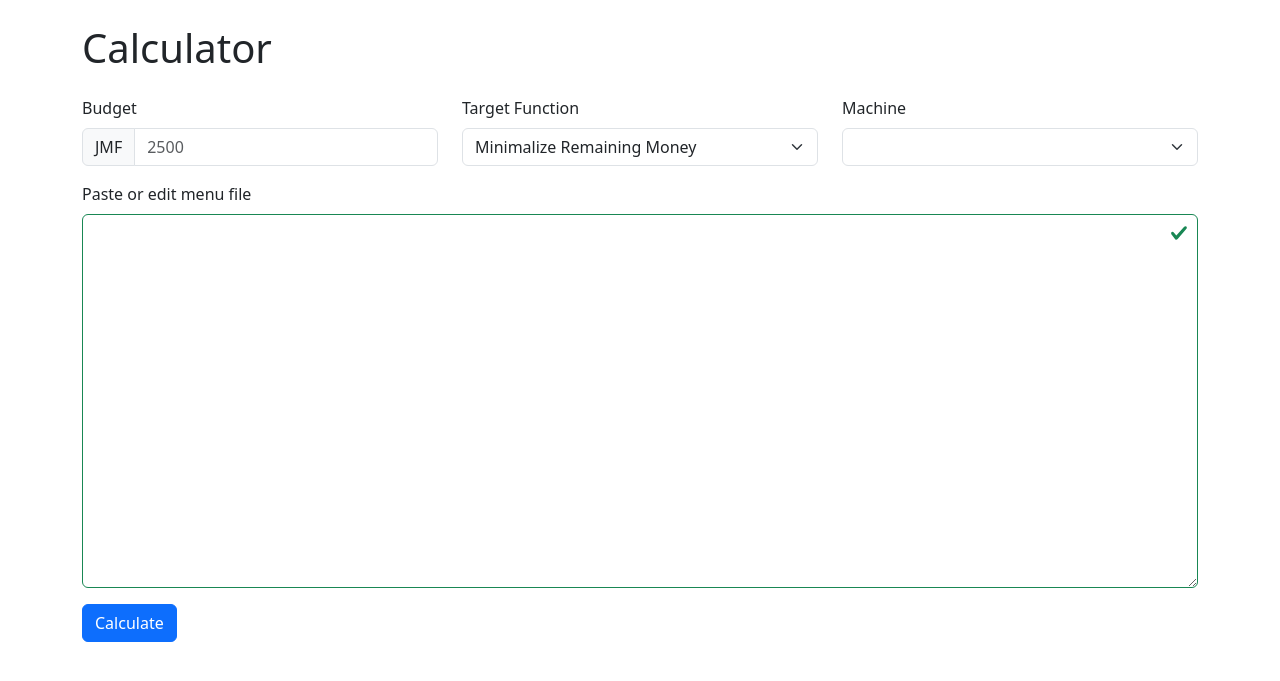
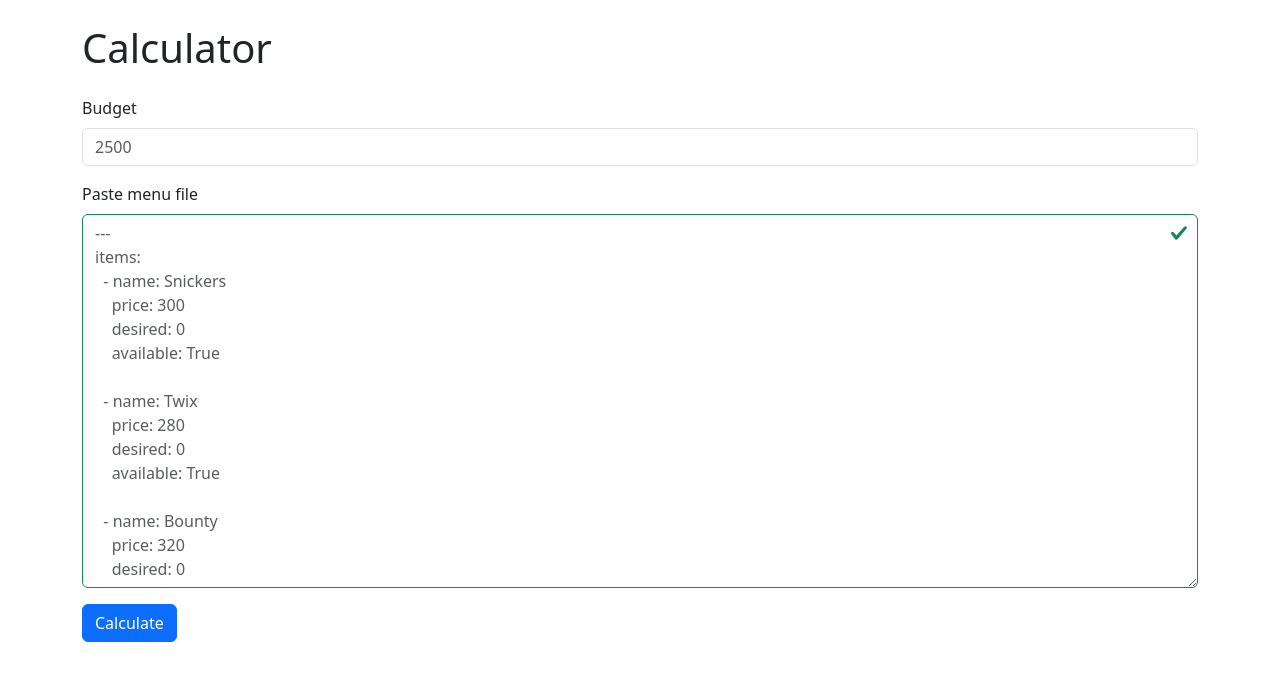
Before and after one commit to neaxro/snackquest, a Flask app: template web/templates/calculator.html in a window 1280 px wide. Shown: the part 56-737 px from the top of the page. Run offline with Flask 3, Linux system fonts and the light colour scheme; the template is opened without the code that fills it, so the values that code supplies are empty; some libraries are stand-ins or nearby versions.

Commit message:
Revert "Multiple Target Functions (minremoney, maxcandy)"

```diff
--- a/requirements.txt
+++ b/requirements.txt
@@ -5,4 +5,3 @@ argparse==1.4.0
 pulp==2.9.0
 flask==3.1.0
 gunicorn==23.0
-pyinstaller
--- a/web/app.py
+++ b/web/app.py
@@ -1,54 +1,34 @@
 import yaml
-import os
-import logging
 
-from flask import Flask, render_template, request, abort, send_from_directory
-from snackquest.solver import solve_problem, TargetFunction
-
-logging.basicConfig(level=logging.INFO)
+from flask import Flask, render_template, request
+from snackquest.solver import solve_problem
 
 app = Flask(__name__)
 
-def _get_machines():
-    return os.listdir("./web/templates/machines/")
-
 @app.route("/calculator", methods=["GET", "POST"])
 def calculator():
-    machines = _get_machines()
     if request.form:
         try:
             budget = int(request.form.get("budget"))
-            target_function = TargetFunction(str(request.form.get("targetFunction")))
             menu = yaml.safe_load(request.form.get("menu"))
 
-            result = solve_problem(budget, menu, target_function, headless=True)
+            result = solve_problem(budget, menu, headless=True)
             print(result)
 
-            return render_template("calculator.html", result=result, machines=machines)
+            return render_template("calculator.html", result=result)
         except Exception as e:
             return render_template("calculator.html", error=e)
     else:
-        return render_template("calculator.html", machines=machines)
+        return render_template("calculator.html")
 
 @app.route("/")
 @app.route("/home")
 def home():
     return render_template("home.html")
 
-@app.route("/machines/<filename>")
-def get_machine_file(filename):
-    safe_path = os.path.join("./web/templates/machines", filename)
-    print(safe_path)
-    print(os.path.isfile(safe_path))
-    if os.path.isfile(safe_path) and filename.endswith(".yaml"):
-        return send_from_directory("./templates/machines", filename)
-    abort(404)
-
-
 @app.route("/machines")
 def machines():
-    machines = _get_machines()
-    return render_template("machines.html", machines=machines)
+    return render_template("machines.html")
 
 if __name__ == "__main__":
     app.run(
--- a/web/templates/calculator.html
+++ b/web/templates/calculator.html
@@ -23,38 +23,16 @@
     <h1 class="mb-4 mt-4">Calculator</h1>
 
     <form id="calculator" action="/calculator" method="post" class="mb-5">
-      <div class="row">
-        <div class="col-md-4">
-          <label for="budget" class="form-label">Budget</label>
-          <div class="input-group mb-3">
-            <span class="input-group-text" id="basic-addon1">JMF</span>
-            <input aria-describedby="basic-addon1" type="number" class="form-control" id="budget" name="budget" placeholder="2500" min="0" max="15000" required>
-          </div>
-          <div class="invalid-feedback">Please provide a valid budget amount.</div>
-        </div>
-
-        <div class="col-md-4">
-          <label for="targetFunction" class="form-label">Target Function</label>
-          <select id="targetFunction" name="targetFunction" class="form-select" aria-label="Default select example">
-            <option value="minremoney">Minimalize Remaining Money</option>
-            <option value="maxcandy">Maximize Candy</option>
-          </select>
-        </div>
-
-        <div class="col-md-4">
-          <label for="machineFile" class="form-label">Machine</label>
-          <select id="machineFile" name="machineFile" class="form-select" aria-label="Default select example">
-            {% for machine in machines %}
-            <option value={{ machine }}>{{ machine | replace(".yaml", "") }}</option>
-            {% endfor %}
-          </select>
-        </div>
-
+      <div class="mb-3">
+        <label for="budget" class="form-label">Budget</label>
+        <input type="number" class="form-control" id="budget" name="budget" placeholder="2500" required>
+        <div class="invalid-feedback">Please provide a valid budget amount.</div>
       </div>
 
       <div class="mb-3">
-        <label for="menu" class="form-label">Paste or edit menu file</label>
-        <textarea class="form-control" id="menu" name="menu" rows="15" required></textarea>
+        <label for="menu" class="form-label">Paste menu file</label>
+        <textarea class="form-control" id="menu" name="menu" rows="15"
+          placeholder="{% include 'yaml_placeholder.yaml' %}" required></textarea>
         <div id="errorMessage" class="error mt-2"></div>
         <div class="invalid-feedback">Invalid YAML syntax. Please fix it to enable the submission.</div>
       </div>
@@ -121,27 +99,6 @@
         }
       }
 
-      function loadMachine() {
-        if (document.getElementById("menu").value != "") return;
-
-        var selectedFile = document.getElementById("machineFile").value;
-        fetch(`/machines/${selectedFile}`)
-          .then(response => {
-            if (!response.ok) {
-              throw new Error("File not found or cannot be loaded");
-            }
-            return response.text();
-          })
-          .then(data => {
-            document.getElementById("menu").value = data;
-          })
-          .catch(error => {
-            document.getElementById("menu").value = "";
-            console.error(error);
-            alert("Error loading file content.");
-          });
-      }
-
       menu.addEventListener('input', () => {
         const content = menu.value;
         validateYAML(content);
@@ -170,28 +127,7 @@
       });
 
       getData();
-      loadMachine()
       validateYAML(menu.value);
-
-      document.getElementById("machineFile").addEventListener("change", function () {
-        const selectedFile = this.value;
-
-        fetch(`/machines/${selectedFile}`)
-          .then(response => {
-            if (!response.ok) {
-              throw new Error("File not found or cannot be loaded");
-            }
-            return response.text();
-          })
-          .then(data => {
-            document.getElementById("menu").value = data;
-          })
-          .catch(error => {
-            document.getElementById("menu").value = "";
-            console.error(error);
-            alert("Error loading file content.");
-          });
-      });
     </script>
 
   </div>
--- a/web/templates/home.html
+++ b/web/templates/home.html
@@ -148,7 +148,7 @@
         Want to help out? If you notice that a snack is out of stock, a new item has been added, or some prices have
         changed, feel free to open a
         <strong>PR (Pull Request)</strong> with the updated details in this <a
-          href="https://github.com/neaxro/snackquest">repository</a>.
+          href="../../assets/SnackquestBanner.png">repository</a>.
       </p>
     </div>
 
--- a/web/templates/result_table.html
+++ b/web/templates/result_table.html
@@ -1,5 +1,5 @@
 <table class="table table-hover table-bordered">
-    <thead class="table-secondary">
+    <thead class="table-dark">
         <tr>
             <th scope="col">Snack</th>
             <th scope="col">Count</th>
@@ -15,7 +15,7 @@
         </tr>
         {% endfor %}
         <tfoot>
-            <tr class="table-secondary">
+            <tr class="table-dark">
                 <td colspan="3"> </td>
             </tr>
             <tr>
--- /dev/null
+++ b/web/templates/yaml_placeholder.yaml
@@ -0,0 +1,26 @@
+---
+items:
+  - name: Snickers
+    price: 300
+    desired: 0
+    available: True
+
+  - name: Twix
+    price: 280
+    desired: 0
+    available: True
+
+  - name: Bounty
+    price: 320
+    desired: 0
+    available: True
+
+  - name: Kinder Bueno
+    price: 340
+    desired: 0
+    available: False
+
+  - name: Mars
+    price: 290
+    desired: 0
+    available: True
```
Also changed, not shown: snackquest/snackquest.py (+2 -9 lines), snackquest/solver.py (+19 -48 lines), web/templates/machines.html (+9 -7 lines), .github/workflows/build_and_push.yaml, README.md, snackquest/__init__.py (added), 2 other files.
